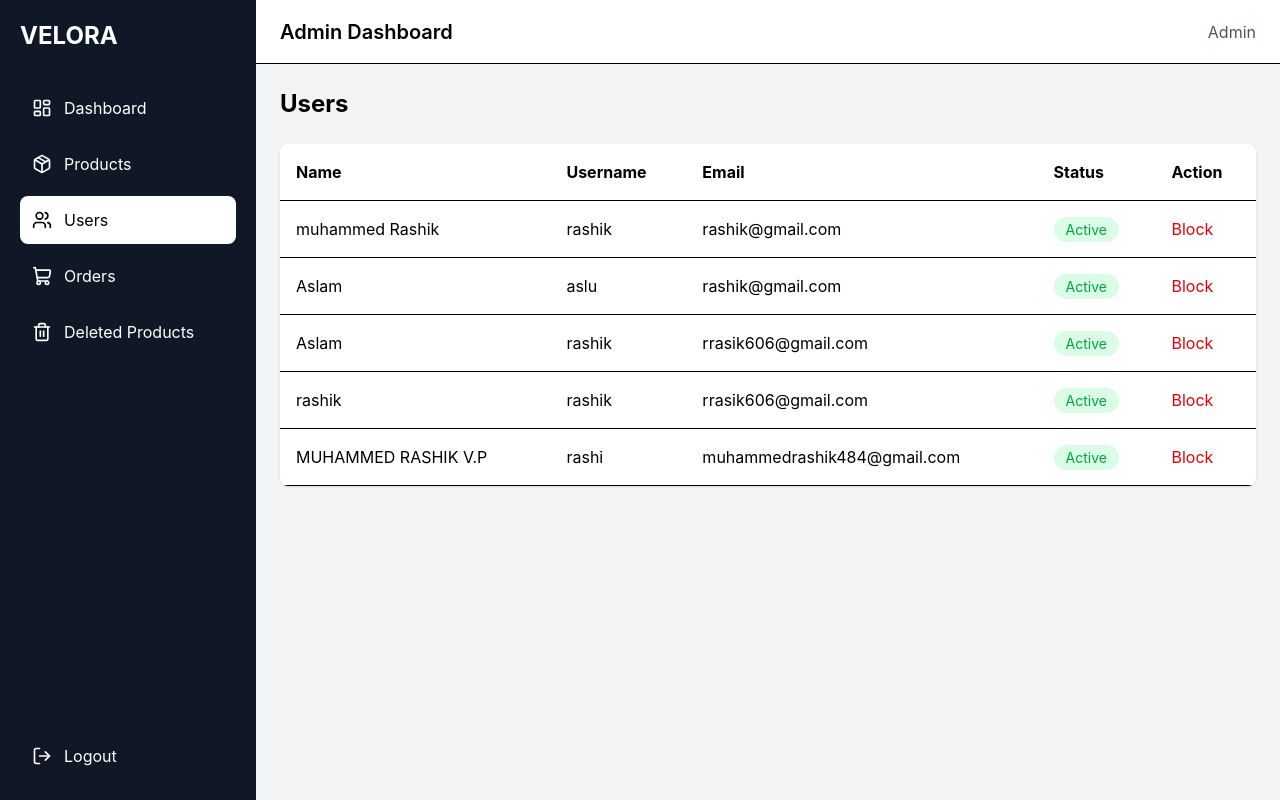
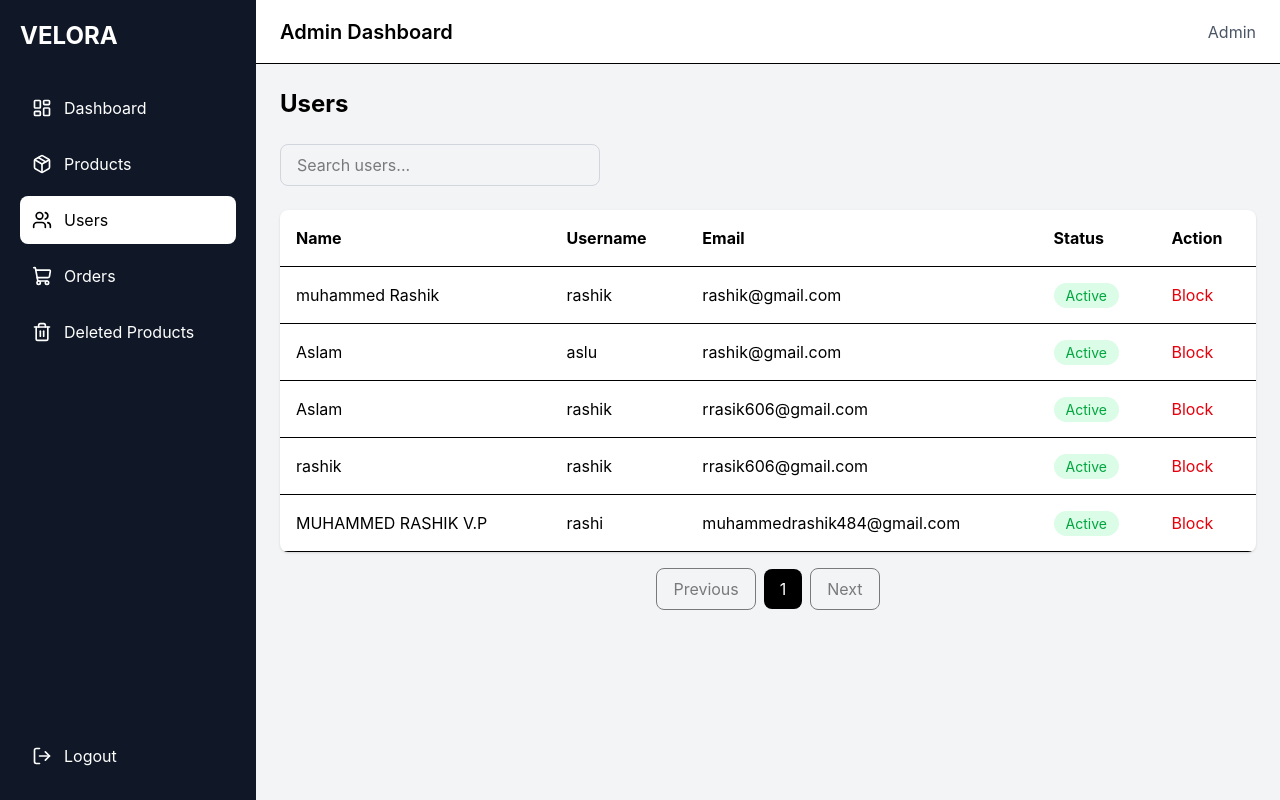
Before and after one commit to rrasik606-creator/E-commerce-project-, a React (Vite) app: page /admin/user in a window 1280 px wide. Built offline with nearby package versions, Linux system fonts and the light colour scheme; data requests are answered from the project's data file; sample sign-in values are in the browser's storage.

Commit message:
search function created in adminuser page

```diff
--- a/src/pages/admin/users.jsx
+++ b/src/pages/admin/users.jsx
@@ -1,4 +1,5 @@
 import React, { useEffect } from 'react'
+import { useSearchParams } from 'react-router-dom'
 import { useDispatch, useSelector } from 'react-redux'
 
 import AdminSidbar from '../../components/adminsidebar'
@@ -21,11 +22,31 @@ const AdminUsers = () => {
 
     const dispatch = useDispatch();
 
+    const[searchParams,setSearchParams]=useSearchParams();
+
+    const search=searchParams.get("search")||"";
+    const currentPage=Number(searchParams.get("page"))||1;
+
+    const usersPerPage=5;
+
     const allUsers = useSelector(
         (state) => state.adminUser.users
     );
 
-    const users=allUsers.filter((user)=>user.role!=="admin")
+    const users=allUsers
+    .filter((user)=>user.role!=="admin")
+    .filter((user)=>{
+      const searchMatch=
+      user.name.toLowerCase().includes(search.toLowerCase())||
+      user.username.toLowerCase().includes(search.toLowerCase())||
+      user.email.toLowerCase().includes(search.toLowerCase());
+
+      return searchMatch
+    })
+
+    const totalPages=Math.ceil(users.length/usersPerPage);
+    const startIndex=(currentPage-1)*usersPerPage;
+    const currentUsers=users.slice(startIndex,startIndex+usersPerPage);
 
 
     const fetchUsers = async () => {
@@ -101,6 +122,28 @@ const AdminUsers = () => {
                         Users
                     </h1>
 
+                    <div className='mb-6'>
+                      <input
+                      type="text"
+                      placeholder='Search users...'
+                      value={search}
+                      onChange={(e)=>{
+                        const value=e.target.value;
+                        if(value){
+                          searchParams.set("search",value);
+                        }
+                        else{
+                          searchParams.delete("search");
+                        }
+
+                        searchParams.delete("page");
+
+                        setSearchParams(searchParams);
+                      }}
+                      className='border border-gray-300 rounded-lg px-4 py-2 w-full md:w-80 outline-none'
+                      />
+                    </div>
+
 
                     <div className='bg-white rounded-lg shadow overflow-x-auto'>
 
@@ -138,7 +181,7 @@ const AdminUsers = () => {
                             <tbody>
 
                                 {
-                                    users.map((user) => (
+                                    currentUsers.map((user) => (
 
                                         <tr
                                             key={user.id}
@@ -204,7 +247,7 @@ const AdminUsers = () => {
 
 
                         {
-                            users.length === 0 && (
+                            currentUsers.length === 0 && (
 
                                 <div className='p-8 text-center text-gray-500'>
                                     No users found
@@ -212,6 +255,54 @@ const AdminUsers = () => {
 
                             )
                         }
+
+                    </div>
+
+                    <div className='flex justify-center items-center gap-2 p-4'>
+
+                      <button
+                      onClick={()=>setSearchParams({
+                        search,page:currentPage-1
+                      })}
+                      disabled={currentPage===1}
+                      className='px-4 py-2 border rounded-lg disabled:opacity-50'
+                      >
+                        Previous
+                      </button>
+
+                      {Array.from(
+                          { length: totalPages },
+                          (_, index) => (
+                              <button
+                                  key={index}
+                                  onClick={() => setSearchParams({
+                                      search,
+                                      page: index + 1
+                                  })}
+                                  className={`px-4 py-2 rounded-lg ${
+                                      currentPage === index + 1
+                                          ? 'bg-black text-white'
+                                          : 'border'
+                                  }`}
+                              >
+                                  {index + 1}
+                              </button>
+                          )
+                      )}
+
+                      <button
+                          onClick={() => setSearchParams({
+                              search,
+                              page: currentPage + 1
+                          })}
+                          disabled={
+                              currentPage === totalPages ||
+                              totalPages === 0
+                          }
+                          className='px-4 py-2 border rounded-lg disabled:opacity-50'
+                      >
+                          Next
+                      </button>
 
                     </div>
 
```
